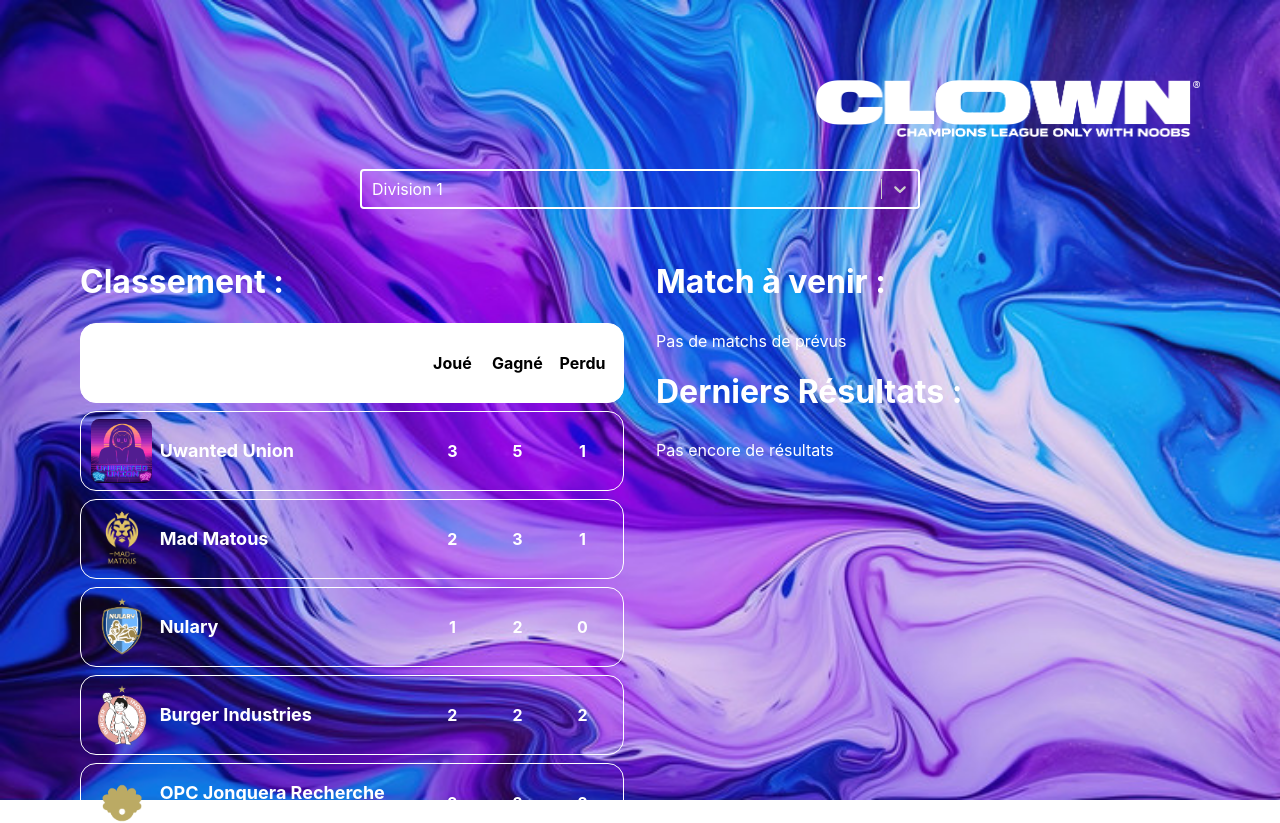
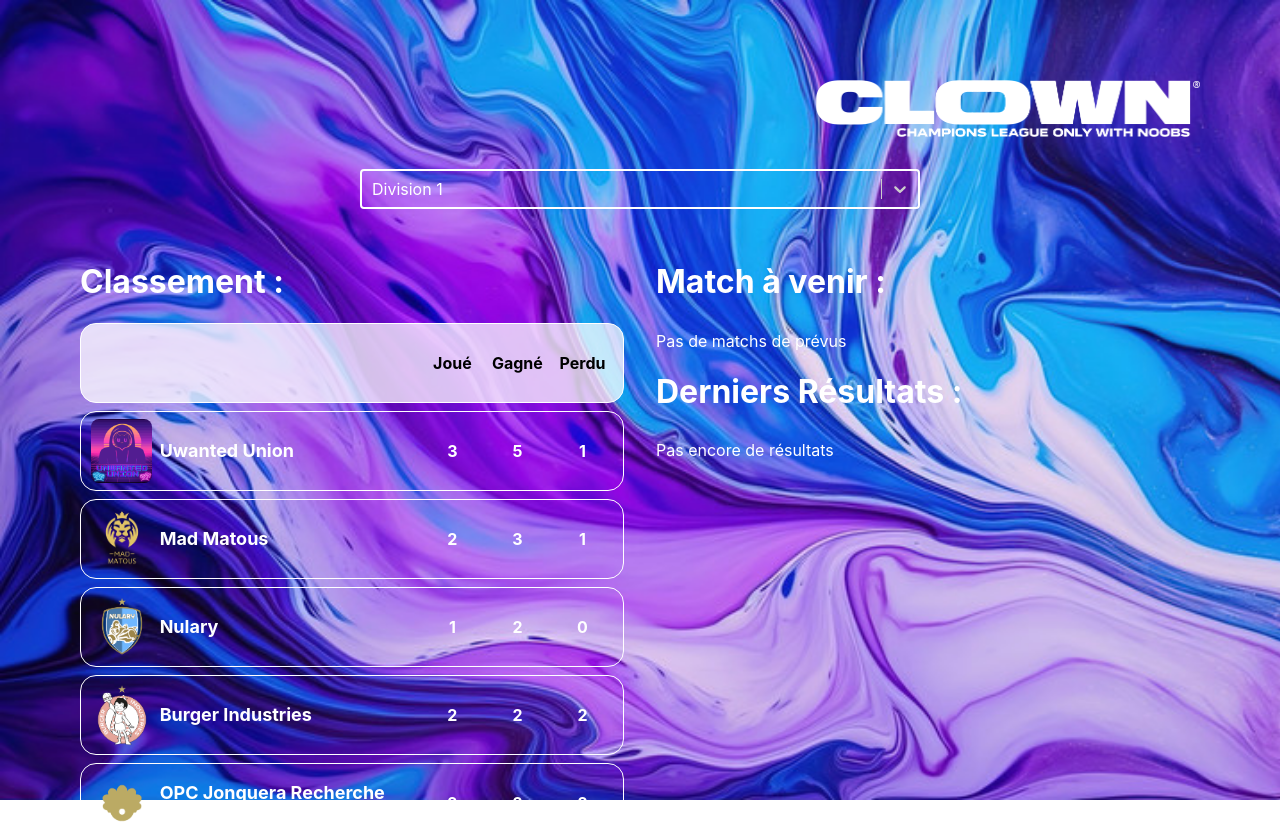
Before and after one commit to Solymnos/stuc_deploy, a React (Create React App) app: page / in a window 1280 px wide. Shown: the top 823 px of the page. Built offline with nearby package versions, Linux system fonts and the light colour scheme.

Commit message:
add légende

```diff
--- a/src/App.js
+++ b/src/App.js
@@ -124,7 +124,7 @@ const TabLine = styled.div`
 const TabLineT = styled.div`
   width: 100%;
   color : black;
-  background-color: white;
+  background-color: rgba(255,255,255,0.75);
   display: flex;
   flex-direction: row;
   border: solid white 1px;
```
